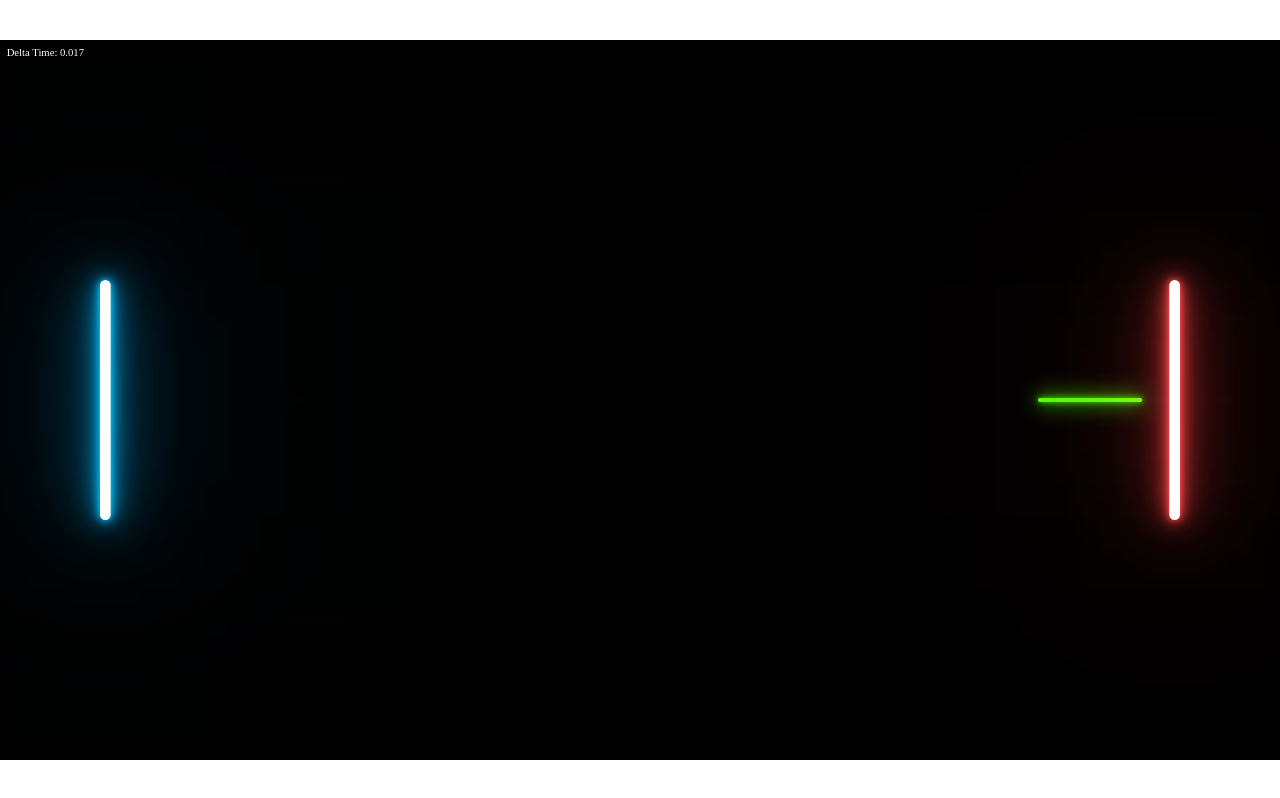
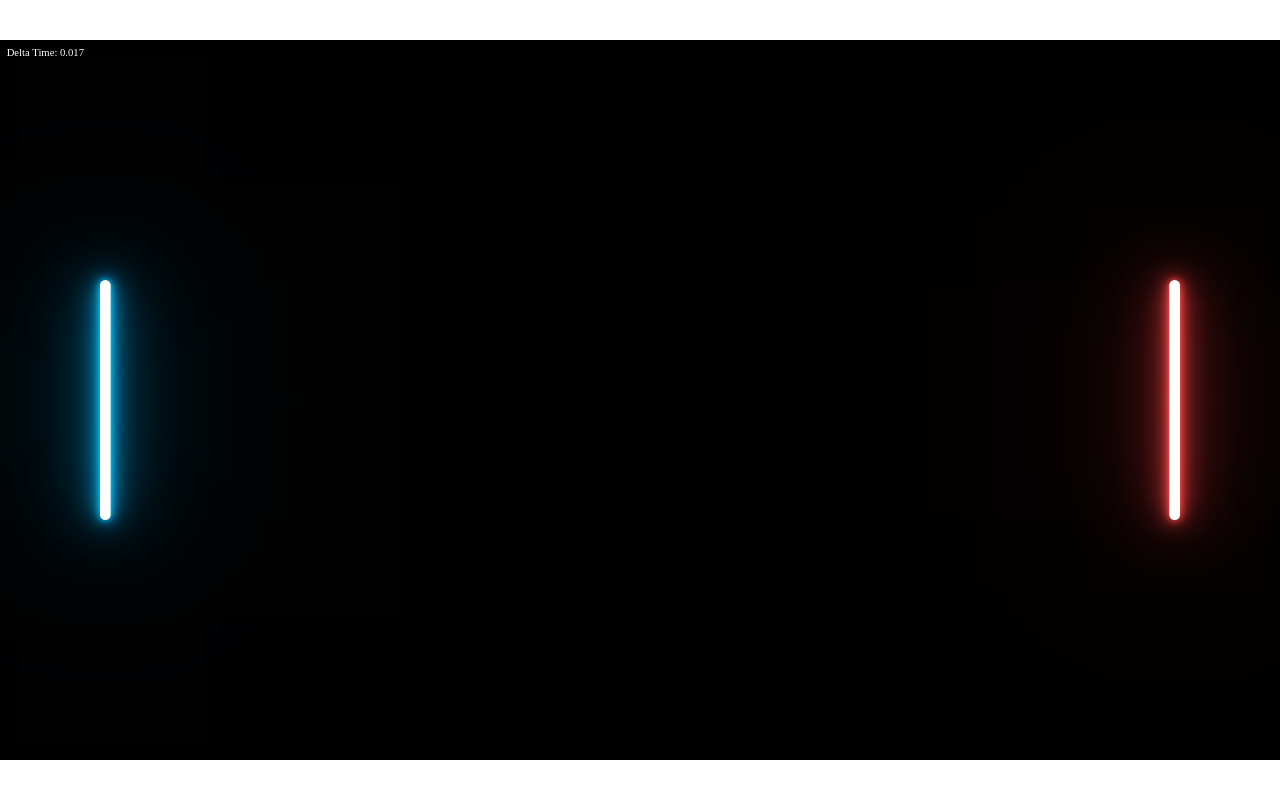
Before and after one commit to yikuansun/saberpong2, a SvelteKit app: page / in a window 1280 px wide. Built offline with nearby package versions, Linux system fonts and the light colour scheme.

Commit message:
Make laser look better
Awesome

```diff
--- a/src/routes/+page.svelte
+++ b/src/routes/+page.svelte
@@ -28,7 +28,7 @@
     let ball = {
         x: 1920 / 2,
         y: 1080 / 2,
-        radius: 3,
+        radius: 4,
         angle: 0,
         color: "hsl(100deg, 100%, 50%)",
     };
@@ -42,7 +42,7 @@
     let lastTime = (new Date()).getTime();
     let frameCount = 0;
     const saberSpeed = 444;
-    const ballSpeed = 100;
+    const ballSpeed = 333;
     function mainGameLoop() {
         let startTime = (new Date()).getTime();
         deltaTime = (startTime - lastTime) / 1000;
@@ -119,14 +119,14 @@
         style:border-radius="100px" style:filter="blur(1px)"></div>
 
     <!-- laser -->
-    <div style:mix-blend-mode="screen" style:filter="drop-shadow(0 0 5px {ball.color}) drop-shadow(0 0 15px {ball.color})">
+    <div style:mix-blend-mode="screen" style:filter="blur(2px) drop-shadow(0 0 5px {ball.color}) drop-shadow(0 0 15px {ball.color})">
         <div style:width="{ball.radius * 2}px" style:height="{ball.radius * 2}px" style:background-color={ball.color}
             style:position="absolute" style:top="{ball.y - ball.radius}px" style:left="{ball.x - ball.radius}px"
-            style:border-radius="100px" style:filter="blur(1px)"></div>
+            style:border-radius="100px"></div>
         {#each ballPastPositions as pastPosition}
             <div style:width="{ball.radius * 2}px" style:height="{ball.radius * 2}px" style:background-color={ball.color}
                 style:position="absolute" style:top="{pastPosition.y - ball.radius}px" style:left="{pastPosition.x - ball.radius}px"
-                style:border-radius="100px" style:filter="blur(1px)"></div>
+                style:border-radius="100px"></div>
         {/each}
     </div>
 
```
